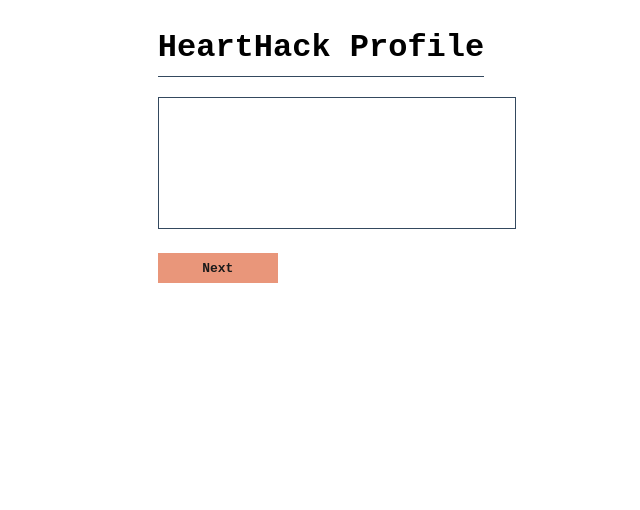
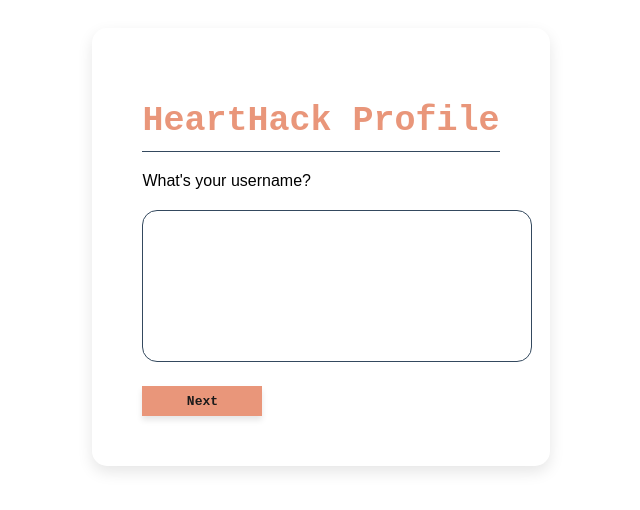
Before and after one commit to avah1026/treehacks-2025, a React (Vite) app: page / in a window 1280 px wide. Shown: the top 510 px of the page, without its empty margins (319-959 px from the left). Built offline with nearby package versions, Linux system fonts and the light colour scheme.

Commit message:
Add style features
Back button implemented, colors added, shadows added, etc

```diff
--- a/src/ProfileCreator.jsx
+++ b/src/ProfileCreator.jsx
@@ -10,8 +10,10 @@
         ageRange: '',
         locationPreference: ''
     });
-
+    //create questioningComplete variables -- make it false initially
+    const [questioningComplete, setQuestioningComplete] = useState(false);
     const [currentInput, setCurrentInput] = useState('');
+    //const history = useHistory(); //history for navigation
 
     const handleNext = () => {
         switch(currentSection) {
@@ -26,14 +28,37 @@
             case 2: // Deal breakers
             case 3: // Interests
                 const key = ['lookingFor', 'dealBreakers', 'interests'][currentSection - 1];
-                if ((responses[key]).length > 0) {
+                if(currentSection == 3)
+                    {
+                        setQuestioningComplete(true);
+                    }
+                else ((responses[key]).length > 0)
+                {
                     setCurrentSection(prev => prev + 1);
                     setCurrentInput('');
                 }
                 break;
             // ... handle other sections
+            default:
+                break;
         }
     };
+
+    const handlePrevious = () => {
+        if(currentSection > 0) {
+            setCurrentSection(prev => prev - 1);
+
+            if(currentSection == 4){
+                setQuestioningComplete(false);
+            }
+        }
+    };
+
+    const handleContinue = () => {
+        setQuestioningComplete(true);
+       // history.push('/profile-created');
+    }
+
 
     const addItem = () => {
         if (!currentInput.trim()) return;
@@ -48,9 +73,9 @@
         setCurrentInput('• ');
     };
 
-    const debugPrint = () => {
-        console.log(responses)
-    }
+    // const debugPrint = () => {
+    //     console.log(responses)
+    // }
 
     return (
         <div className="container">
@@ -59,9 +84,25 @@
 
             <div className="question-frame">
                 <label className="question-label">
-                    {/* Question text based on currentSection */}
+                    {/* Question text based on currentSection */
+                     ["What's your username?",
+                        "What are you looking for in a match?",
+                        "What are your deal breakers?",
+                        "What are your interests/hobbies?"]
+                     [currentSection]}
                 </label>
 
+                {/* conditionally render profile summary -- no textbox for this portion */}
+               {questioningComplete ? (
+                <div className="profile-summary">
+                <h2>Profile saved successfully!🥳</h2>
+                <p>Username: {responses.username}</p>
+                <p>Looking For: {responses.lookingFor?.join(", ")}</p>
+                <p>Deal Breakers: {responses.dealBreakers?.join(", ")}</p>
+                <p>Interests: {responses.interests?.join(", ")}</p>
+                </div>
+               ) : (
+                <>
                 <textarea
                     className="text-input"
                     value={currentInput}
@@ -78,6 +119,7 @@
                     }}
                 />
 
+
                 <ul className="items-list">
                     {[1,2,3].includes(currentSection) &&
                         (responses[['lookingFor', 'dealBreakers', 'interests'][currentSection - 1]])
@@ -86,8 +128,10 @@
                         ))
                     }
                 </ul>
-
+                </>
+            )}
                 <div className="button-frame">
+                    {/* render "next" button when questioning is not complete */}
                     {[1,2,3].includes(currentSection) && (
                         <button className="button" onClick={addItem}>
                             Add Item
@@ -95,11 +139,15 @@
                     )}
                    <button
                         className="button"
-                        onClick={handleNext}
+                        onClick={currentSection == 4 ? handleContinue: handleNext}
                     >
-                        {currentSection === 5 ? 'Finish' : 'Next'}
+                        {currentSection === 4 ? 'Continue' : 'Next'}
                     </button>
-                    {/* <button className="button" onClick={debugPrint}>Debug print state</button> */}
+                    {currentSection > 0 && (
+                    <button className="button" onClick={handlePrevious}>
+                    Back
+                    </button>
+                    )}
                 </div>
             </div>
            </div>
--- a/src/styles.css
+++ b/src/styles.css
@@ -1,6 +1,6 @@
 /* Color variables */
 :root {
-    --bg-color: #edd1d1;
+    --bg-color: #f2e3e3;
     --text-color: #2C3E50;
     --accent-color: #E74C3C;
     --button-color: #E9967A;
@@ -8,6 +8,7 @@
     --input-bg: white;
     --success-color: #2ECC71;
     --border-color: #34495E;
+    --hover-color: #ff6f61;
 }
 
 /* Main container styles */
@@ -41,16 +42,16 @@
         padding: 10px;
     }
      .profile-card {
-        width: 90%;
+        width: 80%;
     }
 }
 
 /* Header styles */
 .header {
     font-family: "Courier New", Courier, monospace;
-    font-size: 32px;
+    font-size: 35px;
     font-weight: bold;
-    color: black;
+    color: #E9967A;
     text-align: center;
     margin-bottom: 20px;
     padding-bottom: 10px;
@@ -60,9 +61,11 @@
 /* Question styles */
 .question-label {
     font-family: 'Comfortaa', sans-serif;
-    font-size: 14px;
+    font-size: 16px;
     color: black;
     margin-bottom: 20px;
+    padding-bottom: 6x;
+    display: block;
 }
 
 /* Button styles */
@@ -78,9 +81,13 @@
     width: 120px;
     height: 30px;
     transition: all 0.3s ease;
+    box-shadow: 0 4px 6px rgba(0, 0, 0, 0.1);
 }
 
-.button:hover,
+.button:hover {
+    background-color: var(--hover-color);
+    transform: travelateY(-3px);
+}
 .button:focus,
 .button:active {
     background-color: var(--button-color);
@@ -96,14 +103,21 @@
     padding: 15px;
     border: 1px solid var(--border-color);
     width: 100%;
-    height: 100px;
+    height: 120px;
     resize: none;
+    border-radius: 15px;
+    transition: border 0.3s ease;
+}
+
+.text-input:focus {
+    border-color: var(--accent-color);
+    outline: none;
 }
 
 /* Items list styles */
 .items-list {
     font-family: 'Comfortaa', sans-serif;
-    font-size: 12px;
+    font-size: 14px;
     color: black;
     margin-top: 20px;
 }
@@ -112,10 +126,32 @@
     list-style-type: none;
     padding-left: 1em;
     position: relative;
+    margin-bottom: 10px;
 }
 
 .items-list li::before {
     content: "•";
     position: absolute;
     left: 0;
+    color: var(--accent-color);
 }
+
+.profile-card {
+    background-color: 15px;
+    border-radius: 15px;
+    box-shadow: 0 6px 15px rgba(0, 0, 0, 0.1); /*light shadow for depth*/
+    padding: 50px;
+    max-width: 600px;
+    margin: 20px;
+    transition: transform 0.3s ease, box-shadow 0.3s ease;
+}
+
+/*profile animation*/
+@keyframes revealProfileCard {
+    0% { opacity: 0; transform: translateY(20px); }
+    100% { opacity: 1; transform: translateY(0); }
+}
+
+.profile-summary {
+    animation: revealProfileCard 0.6s ease-out;
+}
```
